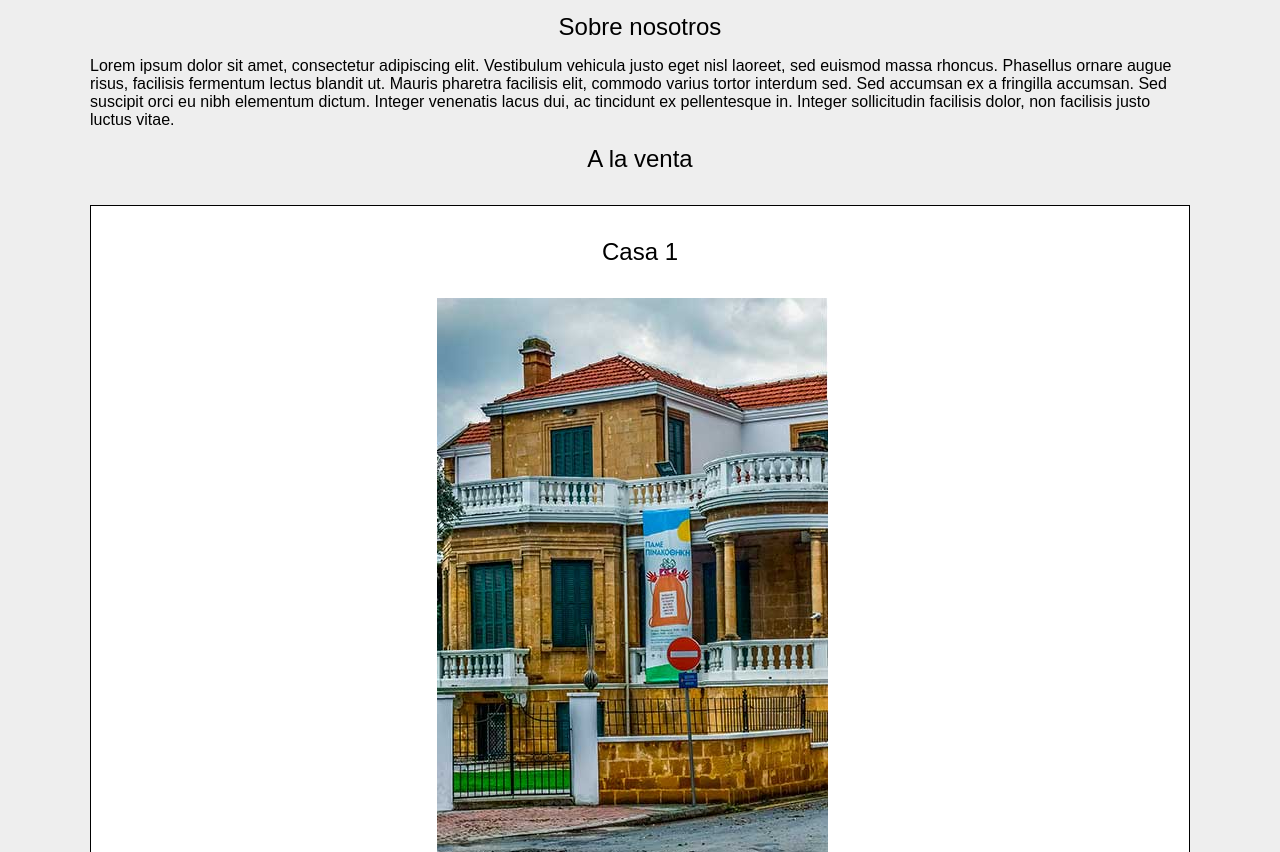
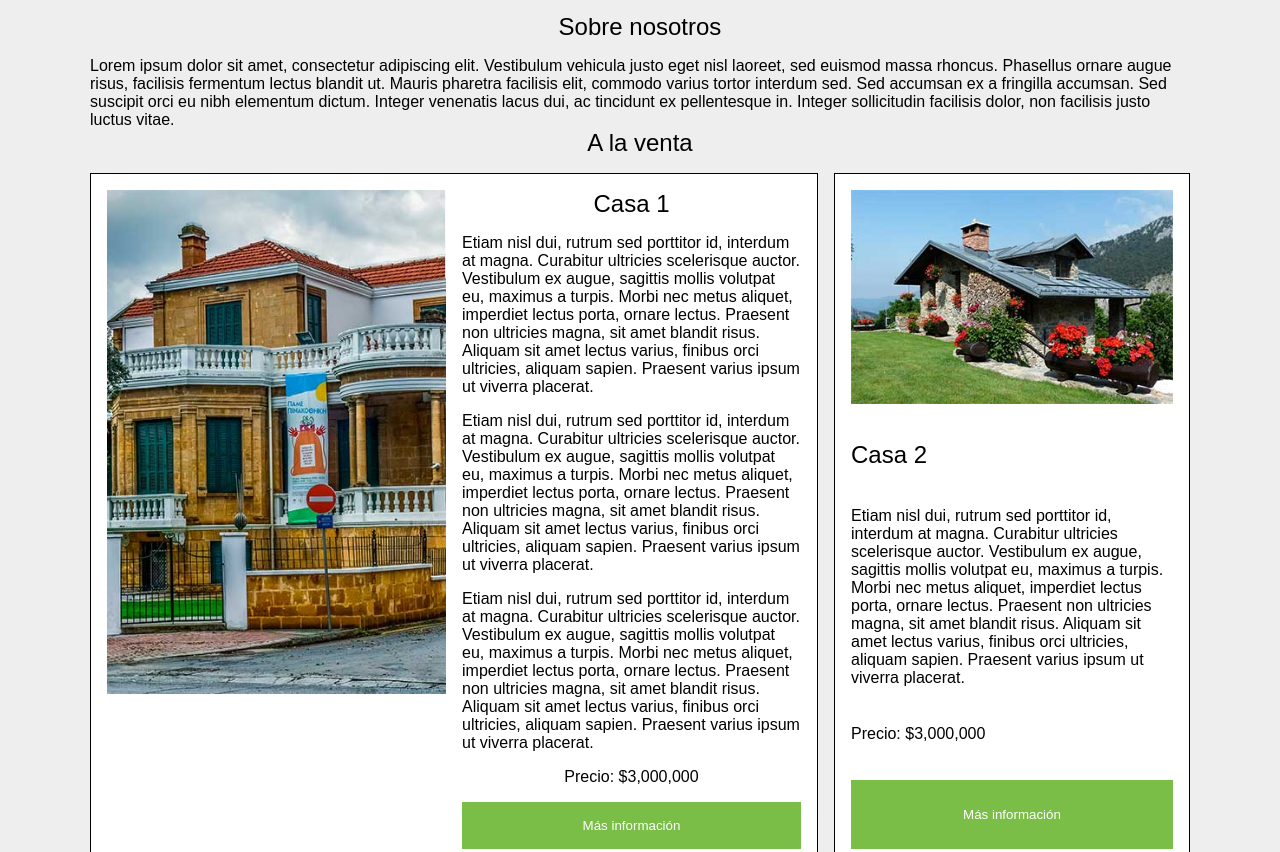
Before and after one commit to cmardom/grid3, a plain HTML site: page index.html in a window 1280 px wide. Shown: the part 543-1395 px from the top of the page. Drawn offline with Linux system fonts and the light colour scheme.

Commit message:
posicionamiento tablet y escritorio??

```diff
--- a/styles/_mixins.scss
+++ b/styles/_mixins.scss
@@ -6,8 +6,15 @@
      }
     }
 
-// @mixin screen_desktop{
-//     @media screen and (min-width: $screen_phone){
-//         @content;
-//     }
-// }
+ @mixin screen_desktop{
+     @media screen and (min-width: $screen_tablet){
+         @content;
+     }
+    }
+
+
+@mixin screen_tablet{
+    @media screen and (min-width: $screen_phone){
+        @content;
+    }
+}
--- a/styles/styles.scss
+++ b/styles/styles.scss
@@ -60,11 +60,23 @@ main{
   grid-template-columns: minmax(100px, max-content) minmax(100px, max-content);
   gap: $padding;
   justify-items: center;
+  //align-items: center;
+
+  @include screen_desktop{
+    grid-template-columns: minmax(100px, max-content) minmax(100px, max-content) minmax(100px, max-content);
+
+  }
 
   h2{
     grid-column: 1 / 3;
     grid-row: 1 / 2;
-    padding: $padding;
+    //padding: $padding;
+
+    @include screen_desktop{
+      grid-column: 1 / 4;
+      grid-row: 1 / 2;
+    }
+
 
   }
 
@@ -94,21 +106,60 @@ main{
     grid-template-columns: 1fr;
     justify-items: center;
 
+    @include screen_desktop{
+      grid-column: 1 / 3;
+      grid-row: 2 / 3;
+    }
+
+    @include screen_tablet{
+      grid-template-columns: repeat(2, 1fr);
+    }
+
+
+
     img {
       grid-column: 1 / 2;
       grid-row: 2 / 4;
+
+      @include screen_tablet{
+        grid-column: 1 / 2;
+        grid-row: span 6;
+      }
+    }
+
+    h2{
+      @include screen_tablet{
+        grid-column: 2 / 3;
+        grid-row: 1 / 2;
+      }
     }
 
     p{
       grid-column: 1 / 2;
       grid-row: span 1;
+
+      @include screen_tablet{
+        grid-column: 2 / 3;
+        grid-row: span 1;
+      }
     }
 
     button{
       grid-column: 1 / 2;
       grid-row: span 1;
+      @include screen_tablet{
+        grid-column: 2 / 3;
+        grid-row: span 1;
+      }
     }
 
+  }
+
+  .casa2{
+    @include screen_desktop{
+      grid-column: 3 / 4;
+      grid-row: 2 / 3;
+    }
   }
 
   .casa{
```
Also changed, not shown: styles/styles.css, 1 other file.
